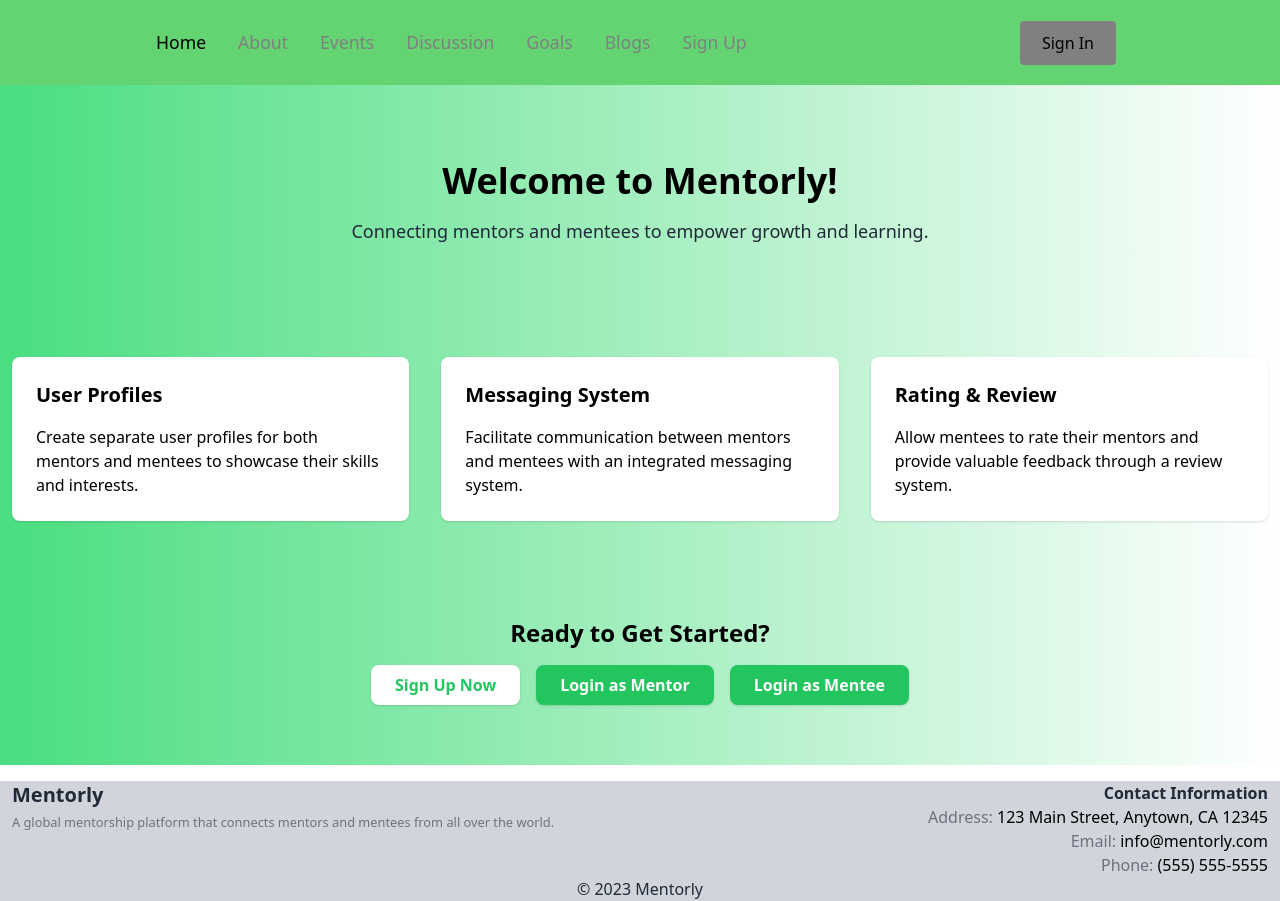
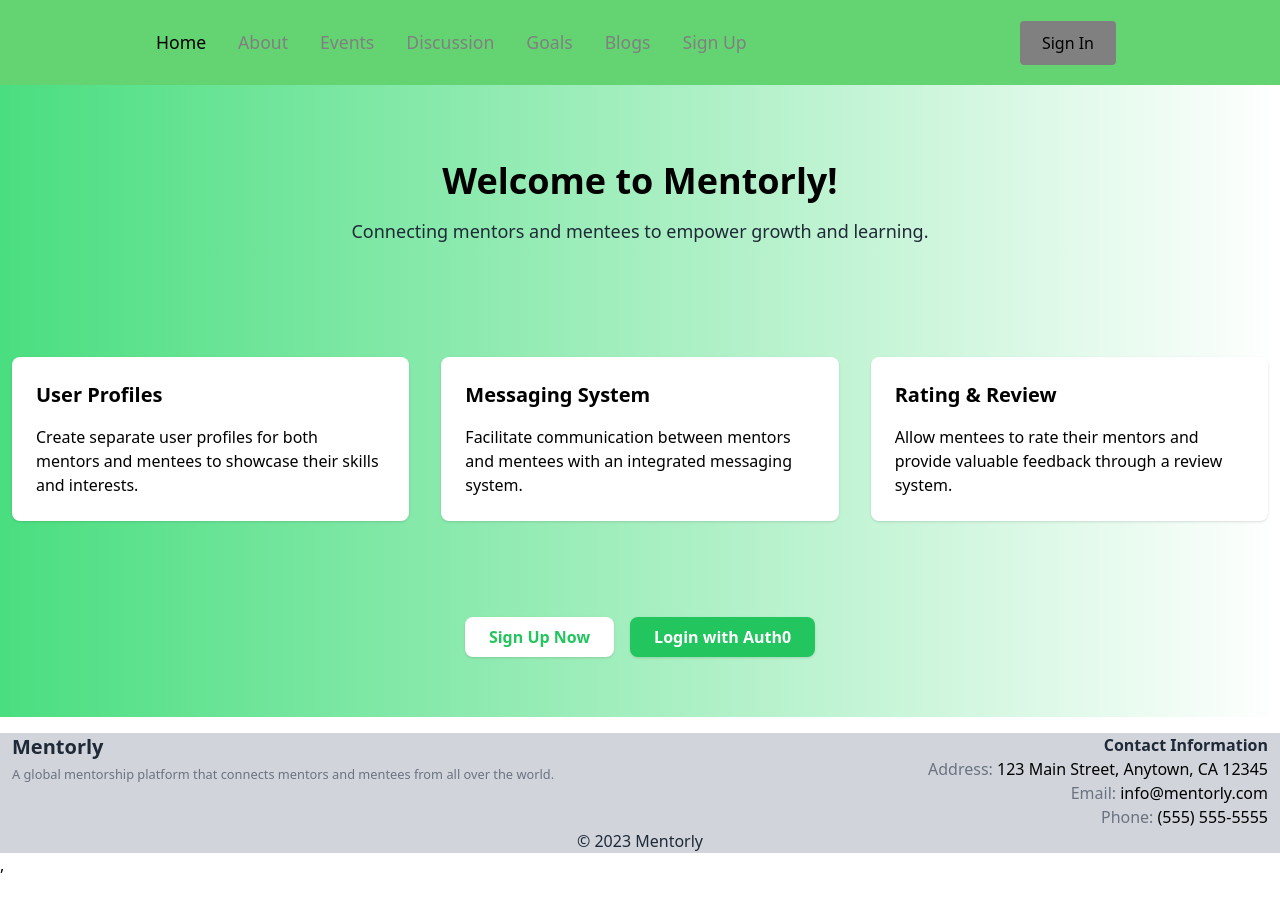
Before and after one commit to AnupK1234/Mentorly, a React (Create React App) app: page / in a window 1280 px wide. After the commit the page ends 877 px from the top, so only its background shows below. Built offline with nearby package versions, Linux system fonts and the light colour scheme.

Commit message:
auth0 configured

```diff
--- a/package.json
+++ b/package.json
@@ -3,9 +3,11 @@
   "version": "0.1.0",
   "private": true,
   "dependencies": {
+    "@auth0/auth0-react": "^2.2.0",
     "@testing-library/jest-dom": "^5.17.0",
     "@testing-library/react": "^13.4.0",
     "@testing-library/user-event": "^13.5.0",
+    "framer-motion": "^10.13.0",
     "react": "^18.2.0",
     "react-dom": "^18.2.0",
     "react-icons": "^4.10.1",
--- a/src/components/home.js
+++ b/src/components/home.js
@@ -1,7 +1,10 @@
 import React from 'react';
 import { Link } from 'react-router-dom';
+import { useAuth0 } from '@auth0/auth0-react';
 
 const Home = () => {
+  const { loginWithRedirect, isAuthenticated, user } = useAuth0();
+
   return (
     <div className="bg-gradient-to-r from-green-400 to-lightGreen-500 p-3">
       <section className="py-16">
@@ -32,20 +35,43 @@ const Home = () => {
         </div>
       </section>
 
-      <section className="bg-lightGreen-100 py-12 text-center">
+       <section className="bg-lightGreen-100 py-12 text-center">
         <div className="container mx-auto">
-          <h2 className="text-2xl font-semibold text-black mb-4">Ready to Get Started?</h2>
-          <div className="flex justify-center space-x-4">
-            <Link to="/sign-up" className="bg-white text-green-500 py-2 px-6 rounded-lg font-semibold shadow hover:bg-green-500 hover:text-white transition duration-300">
-              Sign Up Now
-            </Link>
-            <Link to="/login-mentor" className="bg-green-500 text-white py-2 px-6 rounded-lg font-semibold shadow hover:bg-green-600 hover:text-white transition duration-300">
-              Login as Mentor
-            </Link>
-            <Link to="/login-mentee" className="bg-green-500 text-white py-2 px-6 rounded-lg font-semibold shadow hover:bg-green-600 hover:text-white transition duration-300">
-              Login as Mentee
-            </Link>
-          </div>
+          {isAuthenticated ? (
+            <div>
+              <h2 className="text-2xl font-semibold text-black mb-4">Welcome, {user.name}!</h2>
+              <p className="text-lg text-gray-800 mt-2">{user.email}</p>
+              <div className="flex justify-center space-x-4 mt-4">
+                <Link
+                  to="/mentor"
+                  className="bg-white text-green-500 py-2 px-6 rounded-lg font-semibold shadow hover:bg-green-500 hover:text-white transition duration-300"
+                >
+                  Switch to Mentor Dashboard
+                </Link>
+                <Link
+                  to="/mentee"
+                  className="bg-white text-green-500 py-2 px-6 rounded-lg font-semibold shadow hover:bg-green-500 hover:text-white transition duration-300"
+                >
+                  Switch to Mentee Dashboard
+                </Link>
+              </div>
+            </div>
+          ) : (
+            <div className="flex justify-center space-x-4">
+              <Link
+                to="/sign-up"
+                className="bg-white text-green-500 py-2 px-6 rounded-lg font-semibold shadow hover:bg-green-500 hover:text-white transition duration-300"
+              >
+                Sign Up Now
+              </Link>
+              <button
+                onClick={() => loginWithRedirect()}
+                className="bg-green-500 text-white py-2 px-6 rounded-lg font-semibold shadow hover:bg-green-600 hover:text-white transition duration-300"
+              >
+                Login with Auth0
+              </button>
+            </div>
+          )}
         </div>
       </section>
     </div>
--- a/src/index.js
+++ b/src/index.js
@@ -2,10 +2,19 @@ import React from 'react';
 import ReactDOM from 'react-dom/client';
 import './index.css';
 import App from './App';
+import { Auth0Provider } from '@auth0/auth0-react';
 
 const root = ReactDOM.createRoot(document.getElementById('root'));
 root.render(
   <React.StrictMode>
+    <Auth0Provider
+    domain="dev-2mgbgxm3b0scb3xq.us.auth0.com"
+    clientId="khTPE3An1P8bsxJttWNyoUwdsCcO6Okd"
+    authorizationParams={{
+      redirect_uri: window.location.origin
+    }}
+  >
     <App />
+  </Auth0Provider>,
   </React.StrictMode>
 );
```
Also changed, not shown: 1 other file (tests, documents, lock files or other folders).
